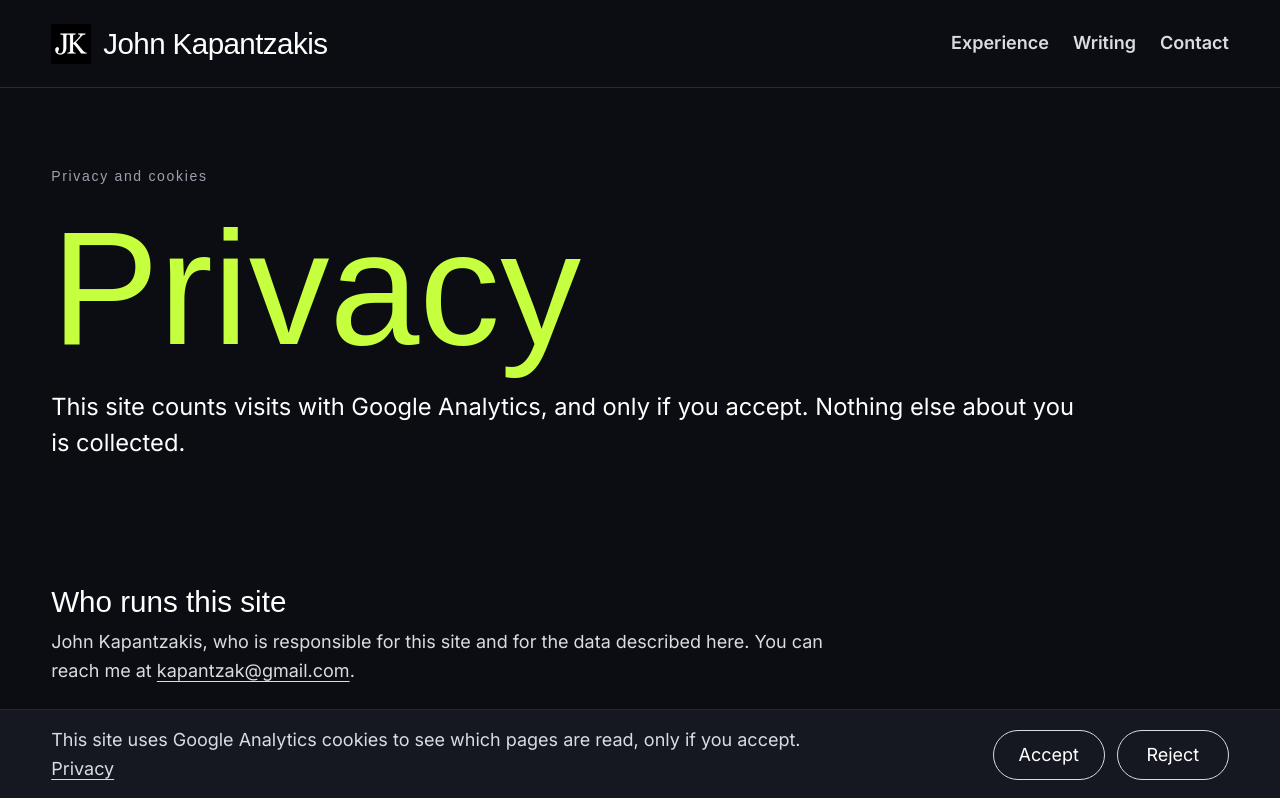
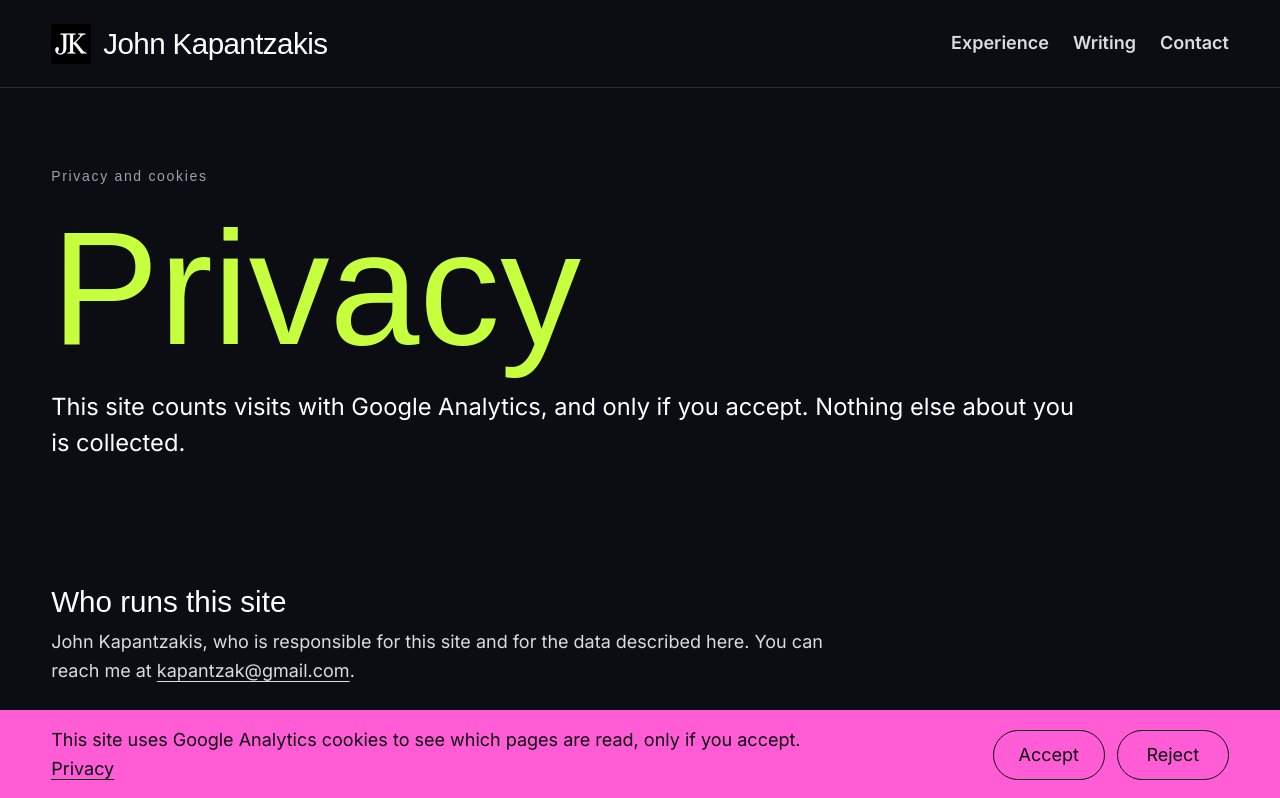
Before and after one commit to kapantzak/kapantzakis.gr, a Next.js app: page /privacy in a window 1280 px wide. Shown: the top 798 px of the page. Built offline with nearby package versions, Linux system fonts and the light colour scheme; no server answers; a web font is replaced by a local one.

Commit message:
Make the consent banner magenta so it stands out from the page
The bar uses the site's magenta accent with dark text (7.2:1), and its link, buttons and focus ring turn dark on it. Accept and Reject keep one style, so the colour does not favour either (decisions 219, 230).

```diff
--- a/components/ConsentBanner.module.css
+++ b/components/ConsentBanner.module.css
@@ -9,9 +9,11 @@
   justify-content: space-between;
   gap: 0.75rem 2rem;
   padding: 1rem var(--gutter);
-  border-top: 1px solid var(--color-rule);
-  background: var(--color-surface);
-  color: var(--color-fg);
+  /* Vivid so it stands out from the dark page (decision 230). The dark accent keeps the global link hover and focus
+     ring visible on it. */
+  --accent: var(--color-on-accent);
+  background: var(--color-accent-magenta);
+  color: var(--color-on-accent);
 }
 
 .banner:focus {
@@ -37,18 +39,18 @@
 .choice {
   min-width: 7rem;
   padding: 0.6rem 1.25rem;
-  border: 1px solid var(--color-fg);
+  border: 1px solid var(--color-on-accent);
   border-radius: 999px;
   background: none;
   font: inherit;
-  color: var(--color-fg-strong);
+  color: var(--color-on-accent);
   cursor: pointer;
   transition:
     color var(--transition-fast),
-    border-color var(--transition-fast);
+    background-color var(--transition-fast);
 }
 
 .choice:hover {
-  border-color: var(--accent);
-  color: var(--accent);
+  background: var(--color-on-accent);
+  color: var(--color-accent-magenta);
 }
```
Also changed, not shown: 2 other files (tests, documents, lock files or other folders).
